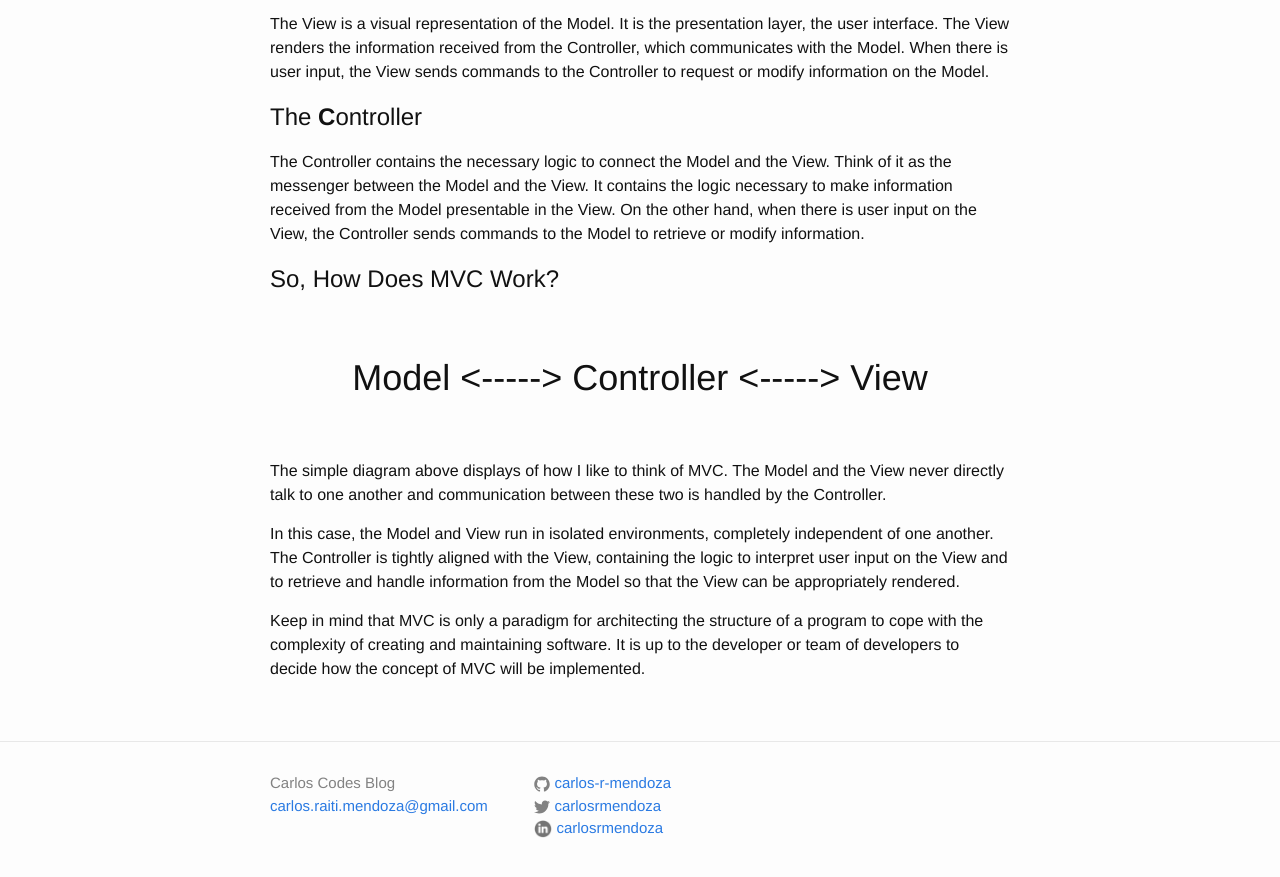
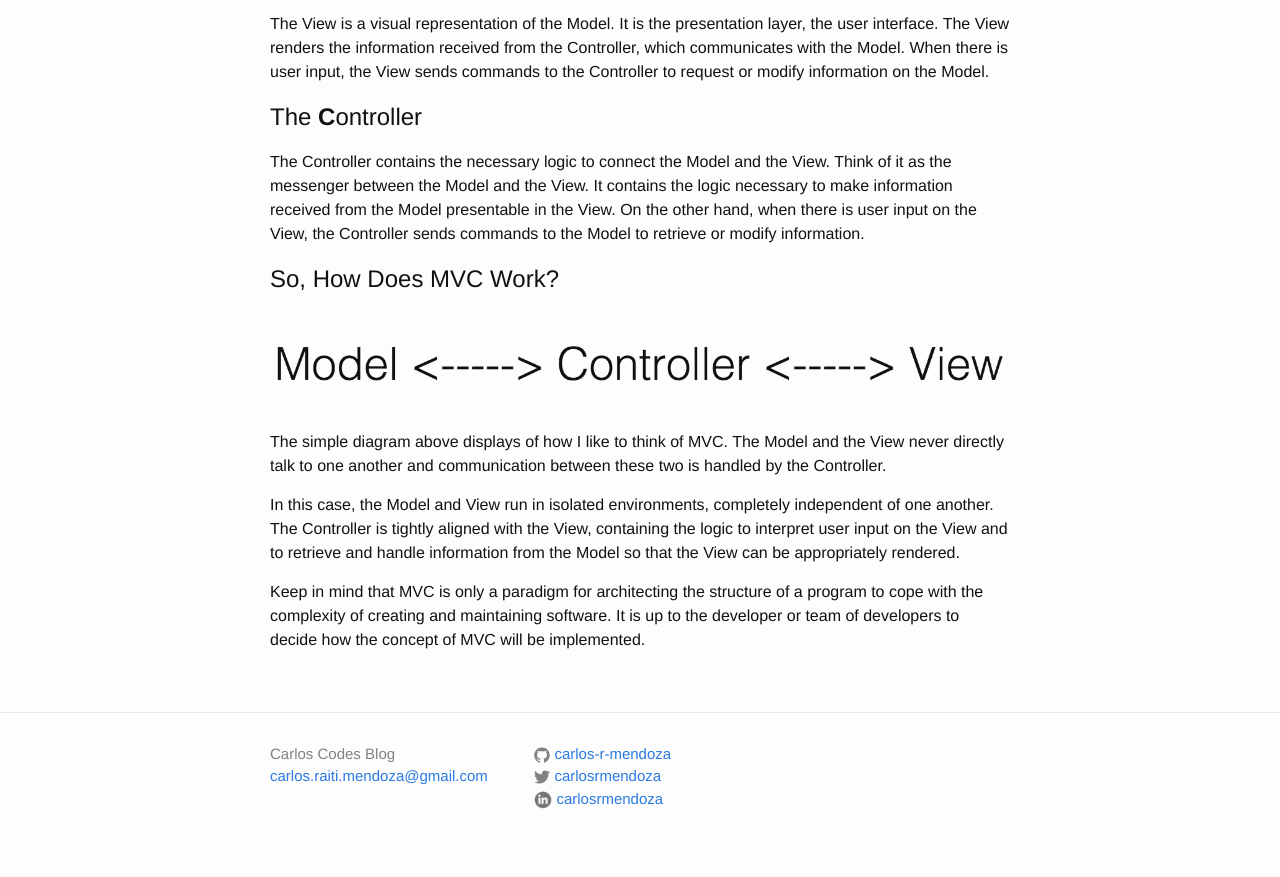
Before and after one commit to carlos-r-mendoza/Blog, a Jekyll site: the page built from _posts/2015-08-07-what-is-mvc.markdown, in a window 1280 px wide and 900 px high, scrolled down 879 px. Shown: the top 877 px of the window. Built offline with Jekyll 4.4.1, drawn with Linux system fonts in a browser that asks for light colours; comment, search, counter and statistics services are not loaded.

Commit message:
New post: What is MVC?

```diff
--- a/_posts/2015-08-07-what-is-mvc.markdown
+++ b/_posts/2015-08-07-what-is-mvc.markdown
@@ -30,7 +30,7 @@ The Controller contains the necessary logic to connect the Model and the View. T
 # So, How Does MVC Work?
 
 <br>
-<p id="MVC">Model <-----> Controller <-----> View</p>
+![Model-View-Controller Diagram](../img/what-is-mvc/what-is-mvc.png)
 <br>
 
 The simple diagram above displays of how I like to think of MVC. The Model and the View never directly talk to one another and communication between these two is handled by the Controller.
```
Also changed, not shown: img/what-is-mvc/what-is-mvc.png (added), 2 other files.
